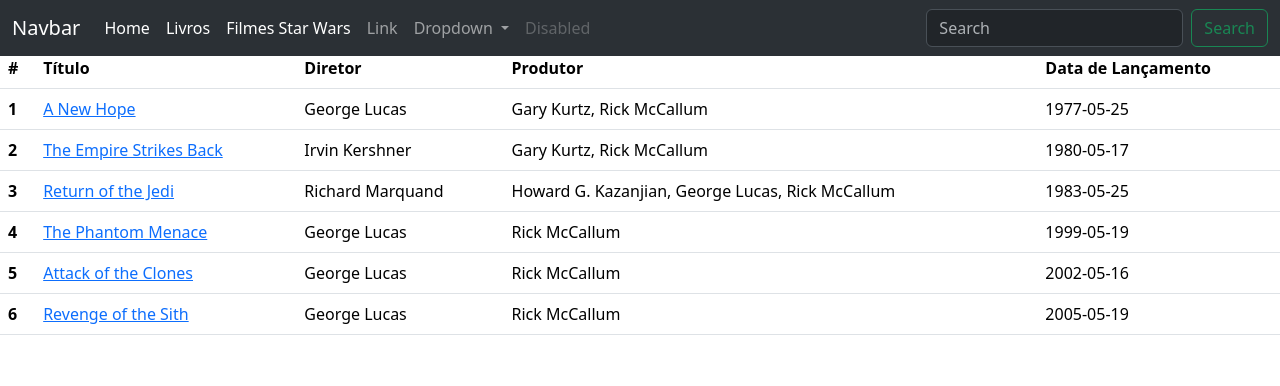
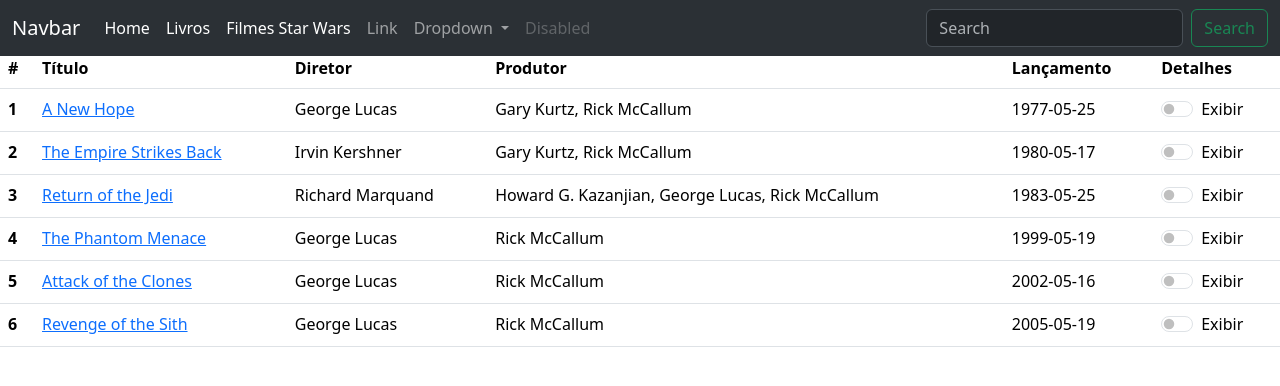
Before and after one commit to thiagospin/projteste, an Angular app: page /filmessw in a window 1280 px wide. Shown: the top 386 px of the page. Built offline with nearby package versions, Linux system fonts and the light colour scheme.

Commit message:
Atualização com NgModel e NgIf

```diff
--- a/src/app/filmessw/filmessw.component.html
+++ b/src/app/filmessw/filmessw.component.html
@@ -5,16 +5,50 @@
       <th scope="col">Título</th>
       <th scope="col">Diretor</th>
       <th scope="col">Produtor</th>
-      <th scope="col">Data de Lançamento</th>
+      <th scope="col">Lançamento</th>
+      <th scope="col">Detalhes</th>
     </tr>
   </thead>
   <tbody>
     <tr *ngFor="let filme of filmes; index as i">
-      <th scope="row">{{i+1}}</th>
-      <td><a [href]="filme.url">{{filme.title}}</a></td>
-      <td>{{filme.director}}</td>
-      <td>{{filme.producer}}</td>
-      <td>{{filme.release_date}}</td>
+      <th scope="row">{{ i + 1 }}</th>
+      <td>
+        <a [href]="filme.url">{{ filme.title }}</a>
+      </td>
+      <td>{{ filme.director }}</td>
+      <td>{{ filme.producer }}</td>
+      <td>{{ filme.release_date }}</td>
+      <td>
+        <div class="form-check form-switch">
+          <input
+            class="form-check-input"
+            type="checkbox"
+            role="switch"
+            id="switchCheckChecked"
+            [checked]="array[i]"
+            [(ngModel)]="array[i]"
+          />
+          <label class="form-check-label" for="switchCheckChecked"
+            >Exibir</label
+          >
+        </div>
+      </td>
     </tr>
   </tbody>
 </table>
+<div class="d-flex justify-content-center align-items-center">
+  <div class="container text-center">
+    <div class="row">
+      <div *ngFor="let filme of filmes; index as i" class="col">
+        <div *ngIf="array[i]" class="card">
+          <div class="card-header">
+            {{ filme.title }}
+          </div>
+          <div class="card-body">
+            <p class="card-text">{{ filme.opening_crawl }}</p>
+          </div>
+        </div>
+      </div>
+    </div>
+  </div>
+</div>
--- a/src/app/filmessw/filmessw.component.ts
+++ b/src/app/filmessw/filmessw.component.ts
@@ -14,4 +14,6 @@ export class FilmesswComponent {
 
   filmes = filmesswDB.results;
 
+  array = [false, false, false, false, false, false];
+
 }
```
